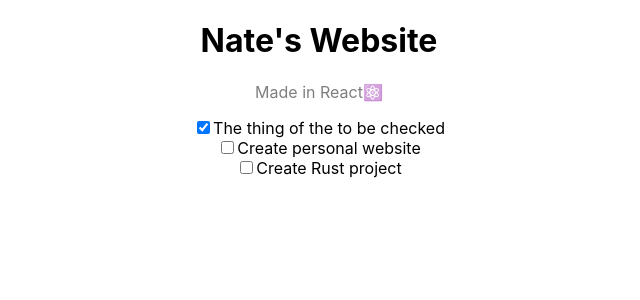
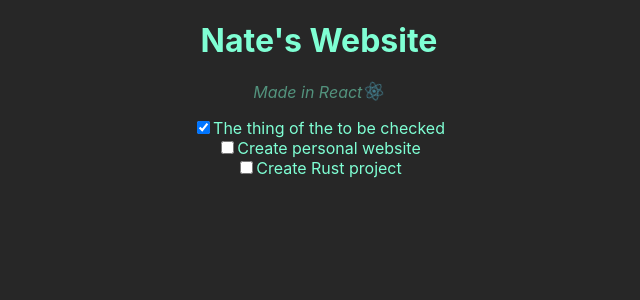
Before and after one commit to N8byte/N8byte.github.io, a React (Create React App) app: page / in a window 1280 px wide. Shown: the top 300 px of the page, without its empty margins (321-961 px from the left). Built offline with nearby package versions, Linux system fonts and the light colour scheme.

Commit message:
- dark background - checklist to components - spinning logo

```diff
--- a/src/App.css
+++ b/src/App.css
@@ -2,4 +2,24 @@
   align-self: center;
   align-items: center;
   text-align: center;
+  color: aquamarine;
 }
+
+html {
+  background-color: rgb(39, 39, 39);
+}
+
+.react-logo {
+  width: 2em;
+  margin: -0.3em;
+  animation: react-logo-spin infinite 10s linear;
+}
+
+@keyframes react-logo-spin {
+  from {
+    transform: rotate(0deg);
+  }
+  to {
+    transform: rotate(360deg);
+  }
+}
--- a/src/App.js
+++ b/src/App.js
@@ -1,19 +1,32 @@
-// import logo from "./logo.svg";
+import logo from "./logo.svg";
 import "./App.css";
 
 function App() {
   return (
     <>
       <h1>Nate's Website</h1>
-      <p style={{ opacity: 0.5 }}>Made in React⚛️</p>
-      <input type="checkbox" checked readOnly></input>
-      <label>The thing of the to be checked</label>
+      <p style={{ opacity: 0.5 }}>
+        <i>Made in React</i>
+        <img src={logo} className="react-logo" alt="React logo" />
+      </p>
+      <ChecklistItem checked={true} text="The thing of the to be checked" />
+      <ChecklistItem checked={false} text="Create personal website" />
+      <ChecklistItem checked={false} text="Create Rust project" />
+    </>
+  );
+}
+
+function ChecklistItem(props) {
+  return (
+    <>
+      <input
+        type="checkbox"
+        checked={props.checked}
+        readOnly
+        onClick={() => {}}
+      />
+      <label>{props.text}</label>
       <br />
-      <input type="checkbox" readOnly></input>
-      <label>Create personal website</label>
-      <br />
-      <input type="checkbox" readOnly></input>
-      <label>Create Rust project</label>
     </>
   );
 }
```
